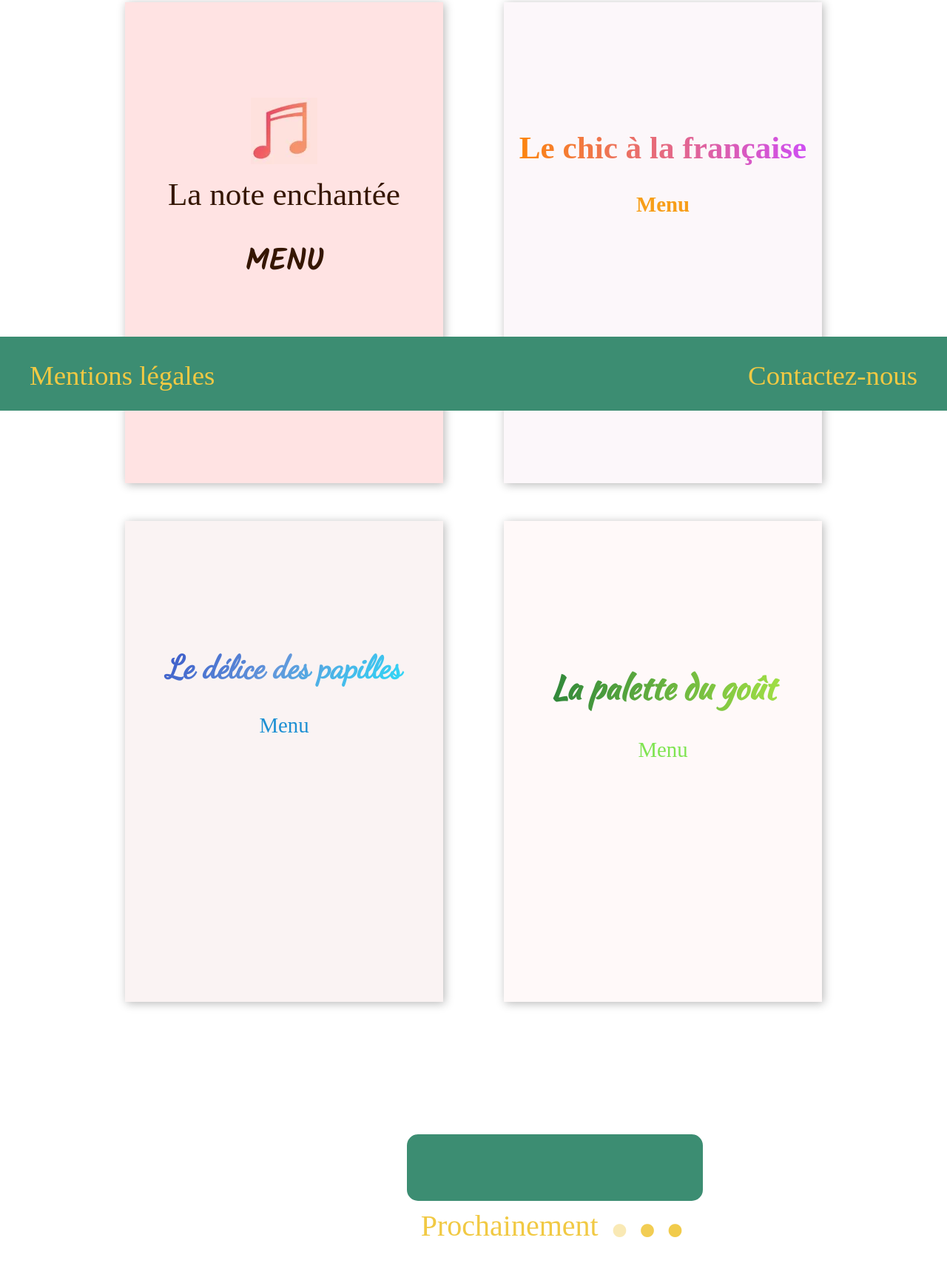
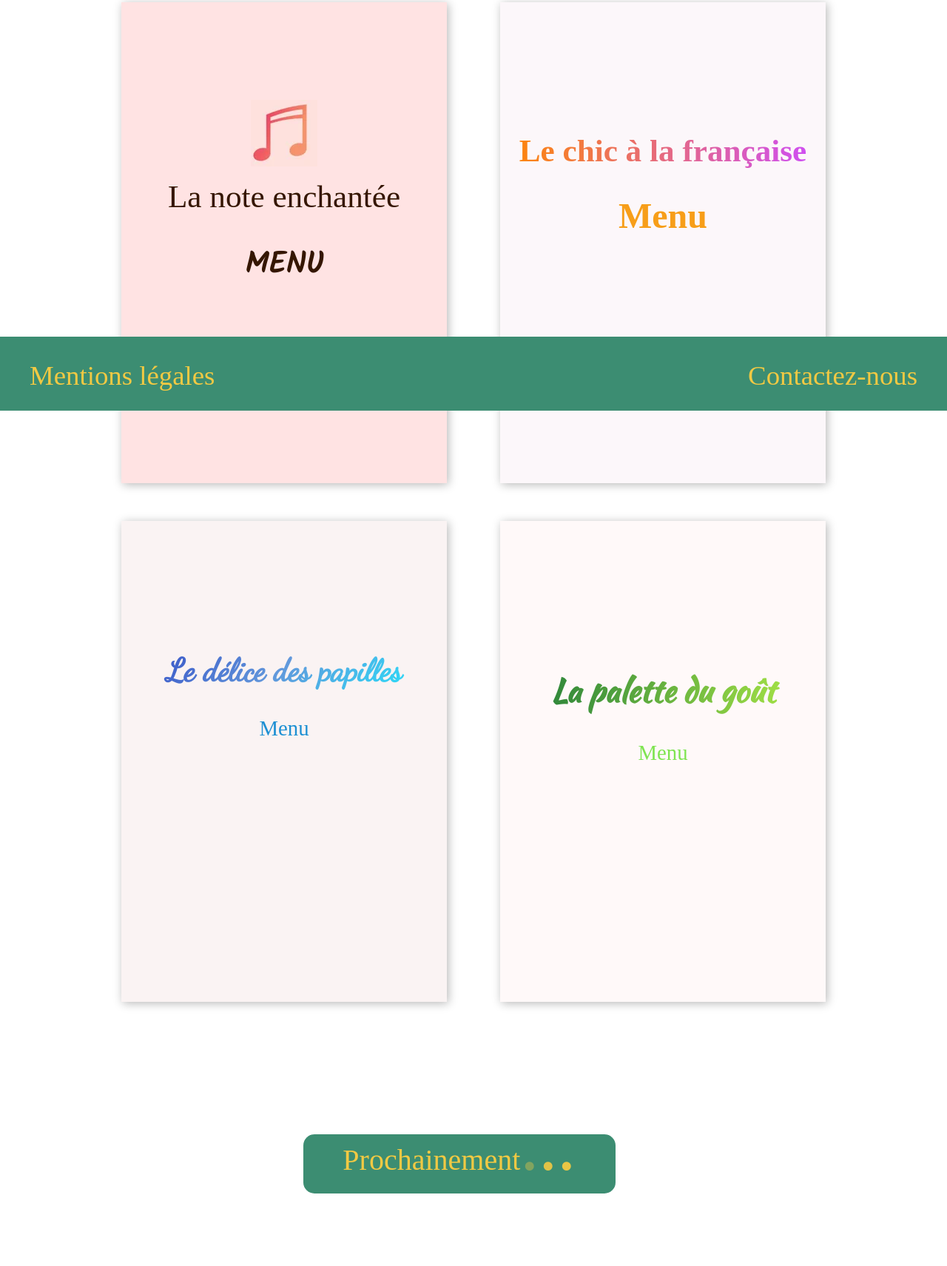
Before and after one commit to mary20218/p3, a plain HTML site: page index.html in a window 1280 px wide. Shown: the part 245-1956 px from the top of the page at 74% size. Drawn offline with Linux system fonts and the light colour scheme; a web font is replaced by a local one.

Commit message:
media queries 2

```diff
--- a/style.scss
+++ b/style.scss
@@ -12,8 +12,9 @@ $couleur_footer_header: rgb(60, 141, 114);
 $couleur_logo: rgb(241, 201, 67);
 
 body {
-  margin: auto;
+  margin: 0;
   width: 100%;
+  height: 100%;
 }
 header {
   background-color: $couleur_footer_header;
@@ -37,19 +38,17 @@ header {
   display: flex;
   flex-wrap: wrap;
   justify-content: space-around;
-  margin:10%;
+  margin: 10%;
   @media only screen and (max-width: 600px) {
     flex-direction: column;
+    margin-bottom: 2%;
   }
-
-
 }
 a {
   text-decoration: none;
   color: $couleur_logo;
 }
 .scale {
-
   transform: scale(1);
   transition: transform 600ms;
 
@@ -69,15 +68,13 @@ a {
   font-size: 1.8rem;
   box-shadow: 2px 2px 12px rgb(184, 184, 184);
   background-color: $background_color_menu1;
-  width: 42%;
-  height:650px;
+  width: 43%;
+  height: 650px;
   margin-bottom: 5%;
-  @media only screen and (max-width: 600px){
+  @media only screen and (max-width: 600px) {
     width: 100%;
     max-height: 500px;
   }
-
-
 
   h2 {
     margin-top: 2%;
@@ -91,7 +88,7 @@ a {
     font-weight: bold;
     font-family: "Kalam";
   }
-  img{
+  img {
     margin-top: 30%;
   }
 }
@@ -101,9 +98,9 @@ a {
   box-shadow: 2px 2px 12px rgb(184, 184, 184);
   background-color: $background-color_menu2;
   margin-bottom: 5%;
-  height:650px;
-  width: 42%;
-  @media only screen and (max-width: 600px){
+  height: 650px;
+  width: 43%;
+  @media only screen and (max-width: 600px) {
     width: 100%;
     max-height: 500px;
   }
@@ -121,7 +118,7 @@ a {
   }
   span {
     color: $couleur_menu_lechic;
-    font: bold 3rem;
+    font-size: 3rem;
     font-weight: bold;
   }
 }
@@ -130,15 +127,13 @@ a {
   font-size: 1.8rem;
   box-shadow: 2px 2px 12px rgb(184, 184, 184);
   background-color: $background-color_menu3;
-  height:650px;
-  width: 42%;
+  height: 650px;
+  width: 43%;
   margin-bottom: 5%;
-  @media only screen and (max-width: 600px){
+  @media only screen and (max-width: 600px) {
     width: 100%;
     max-height: 500px;
   }
-
-
 
   h2 {
     margin-top: 40%;
@@ -161,15 +156,14 @@ a {
   font-size: 1.8rem;
   box-shadow: 2px 2px 12px rgb(184, 184, 184);
   background-color: $background-color_menu4;
-  height:650px;
-  width: 42%;
+  height: 650px;
+  width: 43%;
   margin-bottom: 5%;
-  @media only screen and (max-width: 600px){
+  @media only screen and (max-width: 600px) {
     width: 100%;
     max-height: 500px;
+    margin-bottom:50%;
   }
-
-
 
   h2 {
     margin-top: 45%;
@@ -185,23 +179,24 @@ a {
 
 #prochainement {
   background-color: $couleur_footer_header;
-  width: 400px;
-  height: 90px;
+  width: 33%;
+  height:80px;
   text-align: center;
   color: $couleur_logo;
   font-size: 2.5rem;
   border-radius: 15px 15px;
-  margin-left: 550px;
+  margin-left: 32%;
+  margin-bottom: 15%;
+  line-height: 30px;
 }
 #prochainement span {
-  font-size: 150px;
+  font-size: 100px;
   animation-name: blink;
   animation-duration: 1.4s;
   animation-iteration-count: infinite;
   animation-fill-mode: both;
   color: $couleur_logo;
   border-radius: 50%;
-  max-height: 50px;
 }
 
 #prochainement span:nth-child(2) {
@@ -227,11 +222,11 @@ footer {
   display: flex;
   background-color: $couleur_footer_header;
   height: 100px;
-  margin-top: 50px;
+  bottom: 0;
   font-size: 2.3rem;
   position: fixed;
   z-index: 1500;
-  bottom: 0;
+
   width: 100%;
 }
 #mentions_legales {
@@ -286,23 +281,30 @@ footer {
   box-shadow: 2px 2px 12px rgb(184, 184, 184);
   padding-bottom: 5%;
   ul {
-    margin-left: 5%;}
+    margin-left: 5%;
+  }
 
   &__titre {
     text-align: center;
   }
-  }
-.main_page2__article1{
-  li{
+}
+.main_page2__article1 {
+  li {
     display: flex;
     justify-content: space-around;
+  }
+}
+.main_page2__article3 {
+  li {
+    width: 100%;
+    display: flex;
+  }
+}
 
-  }
-
-  #note_enchantee {
-    margin: auto;
-    margin-top: 5%;
-  }}
+#note_enchantee {
+  margin: auto;
+  margin-top: 10%;
+}
 
 .separation1,
 .separation2,
@@ -345,8 +347,6 @@ h3:hover::after {
   margin-top: 0;
 }
 
-
-
 .bas_de_page {
   display: inline-flex;
   margin-left: 35%;
@@ -377,7 +377,6 @@ h3:hover::after {
   }
   ul {
     margin-left: 7%;
-
   }
 
   h3::after {
@@ -416,32 +415,23 @@ h3:hover::after {
 }
 
 .ul_lechic_1 {
-
-
   li {
     display: flex;
     justify-content: space-around;
     color: rgb(255, 136, 0);
     font-size: 1.5rem;
-
-
-}}
+  }
+}
 .ul_lechic_2 {
-
-
-
   li {
     display: flex;
     justify-content: space-around;
     color: rgb(138, 113, 150);
     font-size: 1.5rem;
-
-
-}}
+  }
+}
 
 .ul_lechic_3 {
-
-
   .details_menu {
     width: 100%;
   }
@@ -550,7 +540,6 @@ h3:hover::after {
   }
   ul {
     margin-left: 5%;
-
   }
 }
 /*******************************************page5**************************************/
@@ -584,7 +573,6 @@ h3:hover::after {
   }
   ul {
     margin-left: 5%;
-
   }
 }
 .page5 {
@@ -654,24 +642,35 @@ h3:hover::after {
   font-size: 20px;
 }
 /*****************************************media queries*****************************/
-@media only screen and (max-width: 600px){
-  .main_page2 ul, .main_page3 ul,.page5 ul{
-    padding-left:0;
-    margin-left:0;
+@media only screen and (max-width: 600px) {
+  .main_page2 ul,
+  .main_page3 ul,
+  .page5 ul {
+    padding-left: 0;
+    margin-left: 0;
   }
-  .main_page2 li,.page4__article li,.ul_lechic_1 li, .ul_lechic_2 li, .ul_lechic_3 li,.page5 li{
+  .main_page2 li,
+  .page4__article li,
+  .ul_lechic_1 li,
+  .ul_lechic_2 li,
+  .ul_lechic_3 li,
+  .page5 li {
     flex-direction: column;
   }
-  .details_menu, .prix{
+  .details_menu,
+  .prix {
     width: 100%;
     text-align: center;
   }
-  #note_enchantee, .bas_de_page{
+  #note_enchantee,
+  .bas_de_page {
     display: none;
   }
-  .page4__article ul{
-    padding-left:0;
-    margin-left:0;
+  .page4__article ul {
+    padding-left: 0;
+    margin-left: 0;
   }
-
+  #prochainement{
+    display: none;
+  }
 }
```
Also changed, not shown: index.html (+2 -2 lines), page2.html (+2 -2 lines), style.css, 1 other file.
